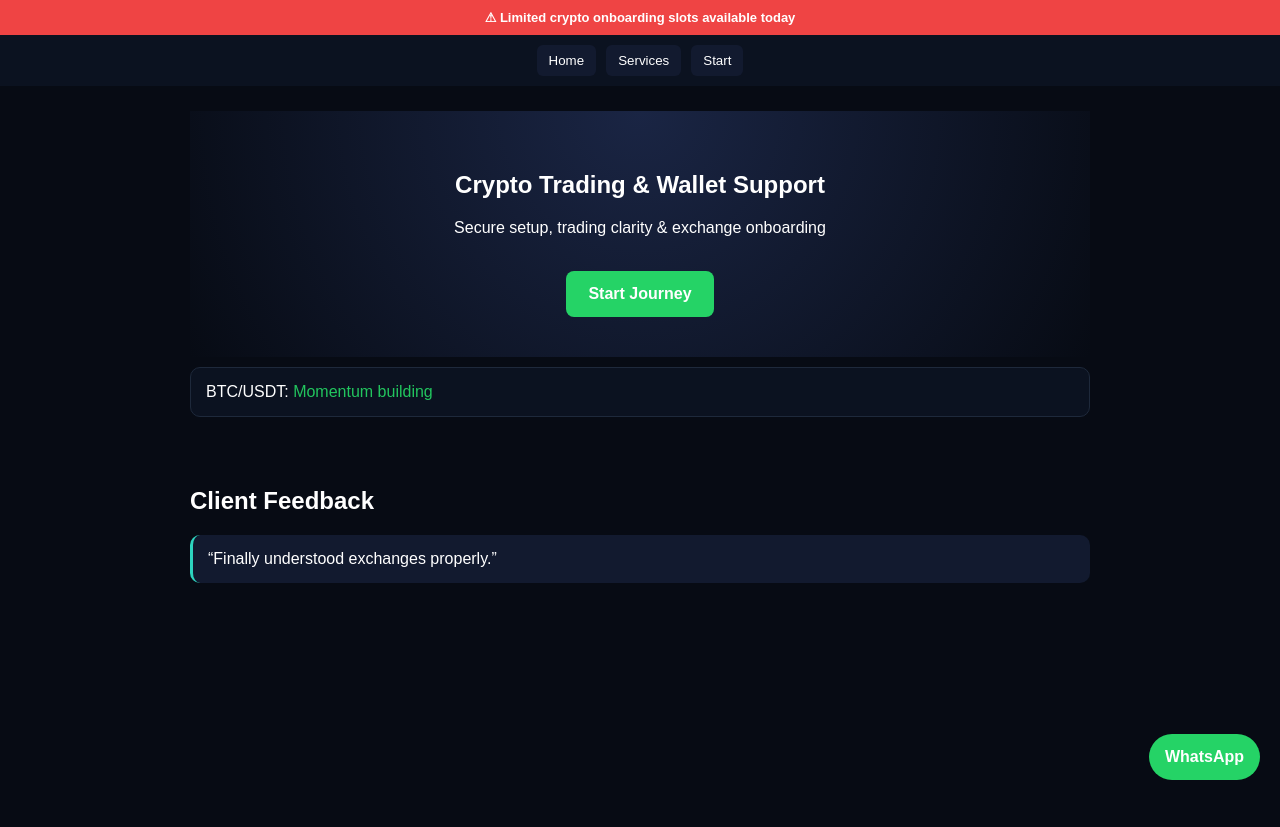
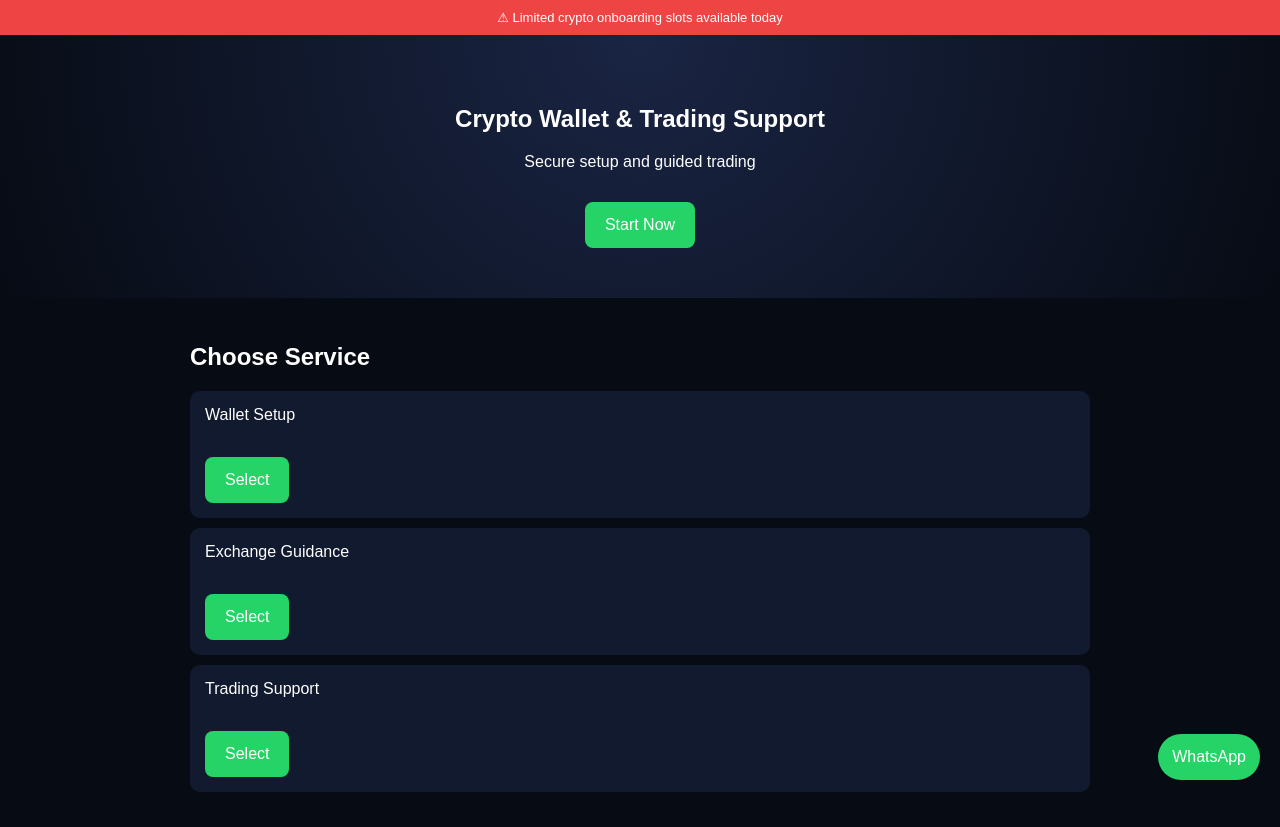
Before and after one commit to cryptocore373-insider/Crypto-site, a plain HTML site: page index.html in a window 1280 px wide. Before the commit the page ends 800 px from the top, so only its background shows below. Drawn offline with Linux system fonts and the light colour scheme.

Commit message:
auto deploy 2026-04-21 19:18:58

```diff
--- a/index.html
+++ b/index.html
@@ -1,242 +1,167 @@
 <!DOCTYPE html>
 <html lang="en">
 <head>
-<meta charset="UTF-8" />
+<meta charset="UTF-8">
 <meta name="viewport" content="width=device-width, initial-scale=1.0"/>
-<title>Crypto Support Funnel System</title>
+<title>Crypto Support Funnel</title>
 
 <style>
-body {
-  margin: 0;
-  font-family: Arial, sans-serif;
-  background: #070b14;
-  color: #fff;
+body { margin:0; font-family:Arial; background:#070b14; color:white; }
+
+.urgency {
+  background:#ef4444;
+  text-align:center;
+  padding:10px;
+  font-size:13px;
 }
 
-/* URGENCY */
-.urgency {
-  background: #ef4444;
-  text-align: center;
-  padding: 10px;
-  font-weight: bold;
-  font-size: 13px;
-}
-
-/* NAV STEP */
-.nav {
-  display: flex;
-  justify-content: center;
-  gap: 10px;
-  background: #0b1220;
-  padding: 10px;
-}
-
-.nav button {
-  background: #121a2f;
-  border: none;
-  color: white;
-  padding: 8px 12px;
-  border-radius: 6px;
-  cursor: pointer;
-}
-
-/* SECTIONS */
-.section {
-  display: none;
-  padding: 25px 20px;
-  max-width: 900px;
-  margin: auto;
-}
-
-.active {
-  display: block;
-}
-
-/* HERO */
 .hero {
-  text-align: center;
-  padding: 40px 20px;
+  padding:50px 20px;
+  text-align:center;
   background: radial-gradient(circle at top, #1a2544, #070b14);
 }
 
 .cta {
-  display: inline-block;
-  margin-top: 18px;
-  padding: 14px 22px;
-  background: #25D366;
-  color: white;
-  text-decoration: none;
-  border-radius: 8px;
-  font-weight: bold;
+  display:inline-block;
+  margin-top:15px;
+  padding:14px 20px;
+  background:#25D366;
+  color:white;
+  text-decoration:none;
+  border-radius:8px;
 }
 
-/* CARDS */
-.card {
-  background: #121a2f;
-  padding: 15px;
-  margin: 10px 0;
-  border-radius: 10px;
-  border-left: 3px solid #2dd4bf;
+.section {
+  padding:25px 20px;
+  max-width:900px;
+  margin:auto;
 }
 
-/* SIGNALS */
-.signal {
-  background: #0b1220;
-  padding: 15px;
-  margin-top: 10px;
-  border-radius: 10px;
-  border: 1px solid #1e293b;
+.card {
+  background:#121a2f;
+  padding:15px;
+  margin:10px 0;
+  border-radius:10px;
 }
 
-.green { color: #22c55e; }
-.red { color: #ef4444; }
-
-/* SLIDER */
-.slide {
-  display: none;
-}
-
-.slide.active {
-  display: block;
-}
-
-/* FLOATING WHATSAPP */
 .floating {
-  position: fixed;
-  bottom: 20px;
-  right: 20px;
-  background: #25D366;
-  color: white;
-  padding: 14px 16px;
-  border-radius: 50px;
-  text-decoration: none;
-  font-weight: bold;
-  z-index: 999;
-}
-
-/* SMALL TEXT */
-.small {
-  color: #94a3b8;
-  font-size: 12px;
-  text-align: center;
+  position:fixed;
+  bottom:20px;
+  right:20px;
+  background:#25D366;
+  padding:14px;
+  border-radius:50px;
+  color:white;
+  text-decoration:none;
 }
 </style>
 </head>
 
 <body>
 
-<!-- URGENCY BAR -->
 <div class="urgency">
 ⚠ Limited crypto onboarding slots available today
 </div>
 
-<!-- NAV -->
-<div class="nav">
-  <button onclick="showSection('home')">Home</button>
-  <button onclick="showSection('services')">Services</button>
-  <button onclick="showSection('close')">Start</button>
+<!-- VARIANT A -->
+<div id="A">
+  <div class="hero">
+    <h2>Crypto Wallet & Trading Support</h2>
+    <p>Secure setup and guided trading</p>
+    <a class="cta" href="#" onclick="sendToWhatsApp('general')">Start Now</a>
+  </div>
 </div>
 
-<!-- HOME -->
-<div id="home" class="section active">
+<!-- VARIANT B -->
+<div id="B" style="display:none;">
+  <div class="hero">
+    <h2>Elite Crypto Support System</h2>
+    <p>Fast setup, pro-level guidance</p>
+    <a class="cta" href="#" onclick="sendToWhatsApp('general')">Get Access</a>
+  </div>
+</div>
 
-  <div class="hero">
-    <h2>Crypto Trading & Wallet Support</h2>
-    <p>Secure setup, trading clarity & exchange onboarding</p>
+<!-- SERVICES -->
+<div class="section">
+  <h2>Choose Service</h2>
 
-    <a class="cta" href="#" onclick="trackClick()">Start Journey</a>
+  <div class="card">
+    Wallet Setup
+    <br><br>
+    <a class="cta" href="#" onclick="sendToWhatsApp('Wallet Setup')">Select</a>
   </div>
 
-  <div class="signal">
-    BTC/USDT: <span class="green">Momentum building</span>
+  <div class="card">
+    Exchange Guidance
+    <br><br>
+    <a class="cta" href="#" onclick="sendToWhatsApp('Exchange Guidance')">Select</a>
+  </div>
+
+  <div class="card">
+    Trading Support
+    <br><br>
+    <a class="cta" href="#" onclick="sendToWhatsApp('Trading Support')">Select</a>
   </div>
 
 </div>
 
-<!-- SERVICES -->
-<div id="services" class="section">
-
-  <h2>Our Services</h2>
-
-  <div class="card">Wallet Setup — secure crypto onboarding</div>
-  <div class="card">Exchange Help — Binance / OKX support</div>
-  <div class="card">Trading Guidance — structured market clarity</div>
-
-  <a class="cta" href="#" onclick="showSection('close')">Continue</a>
-
-</div>
-
-<!-- CLOSE -->
-<div id="close" class="section">
-
-  <h2>Ready to Start?</h2>
-
-  <p>Get direct WhatsApp support now</p>
-
-  <a class="cta" href="https://wa.me/15812923451" onclick="trackClick()">Chat on WhatsApp</a>
-
-  <p class="small">
-    Fast response • Beginner friendly • Secure guidance
-  </p>
-
-</div>
-
-<!-- TESTIMONIAL SLIDER -->
-<div class="section" style="display:block;">
-
-  <h2>Client Feedback</h2>
-
-  <div class="slide active">
-    <div class="card">“Very clear wallet setup guidance.”</div>
-  </div>
-
-  <div class="slide">
-    <div class="card">“Finally understood exchanges properly.”</div>
-  </div>
-
-  <div class="slide">
-    <div class="card">“Trading support is simple and effective.”</div>
-  </div>
-
-</div>
-
-<!-- FLOATING WHATSAPP -->
-<a class="floating" href="https://wa.me/15812923451" onclick="trackClick()">
+<!-- FLOATING BUTTON -->
+<a class="floating" href="#" onclick="sendToWhatsApp('general')">
 WhatsApp
 </a>
 
-<!-- SCRIPT -->
 <script>
 
-let clicks = localStorage.getItem("wa_clicks") || 0;
-
-function trackClick() {
-  clicks++;
-  localStorage.setItem("wa_clicks", clicks);
-  console.log("Clicks:", clicks);
+/* STORAGE */
+function getData() {
+  return JSON.parse(localStorage.getItem("funnel")) || { variant:null };
+}
+function saveData(d) {
+  localStorage.setItem("funnel", JSON.stringify(d));
 }
 
-/* SECTION NAV */
-function showSection(id) {
-  document.querySelectorAll(".section").forEach(s => s.classList.remove("active"));
-  document.getElementById(id).classList.add("active");
+/* SOURCE */
+function getSource() {
+  const p = new URLSearchParams(window.location.search);
+  return p.get("src") || "direct";
 }
 
-/* SLIDER */
-let current = 0;
-const slides = document.querySelectorAll(".slide");
-
-function slider() {
-  slides.forEach(s => s.classList.remove("active"));
-  slides[current].classList.add("active");
-
-  current++;
-  if (current >= slides.length) current = 0;
-
-  setTimeout(slider, 3000);
+/* A/B ASSIGN */
+function assignVariant() {
+  let d = getData();
+  if (!d.variant) {
+    d.variant = Math.random() < 0.5 ? "A" : "B";
+    saveData(d);
+  }
+  return d.variant;
 }
 
-slider();
+/* RENDER */
+function render() {
+  let v = assignVariant();
+  document.getElementById("A").style.display = v === "A" ? "block" : "none";
+  document.getElementById("B").style.display = v === "B" ? "block" : "none";
+}
+render();
+
+/* WHATSAPP LEAD CAPTURE */
+function sendToWhatsApp(service) {
+  let d = getData();
+  let variant = d.variant || "unknown";
+  let source = getSource();
+
+  let msg = `Hello, I'm interested in crypto support.
+
+Service: ${service}
+Source: ${source}
+Variant: ${variant}
+
+Please guide me.`;
+
+  let url = "https://wa.me/15812923451?text=" + encodeURIComponent(msg);
+
+  window.open(url, "_blank");
+}
 
 </script>
 
```
